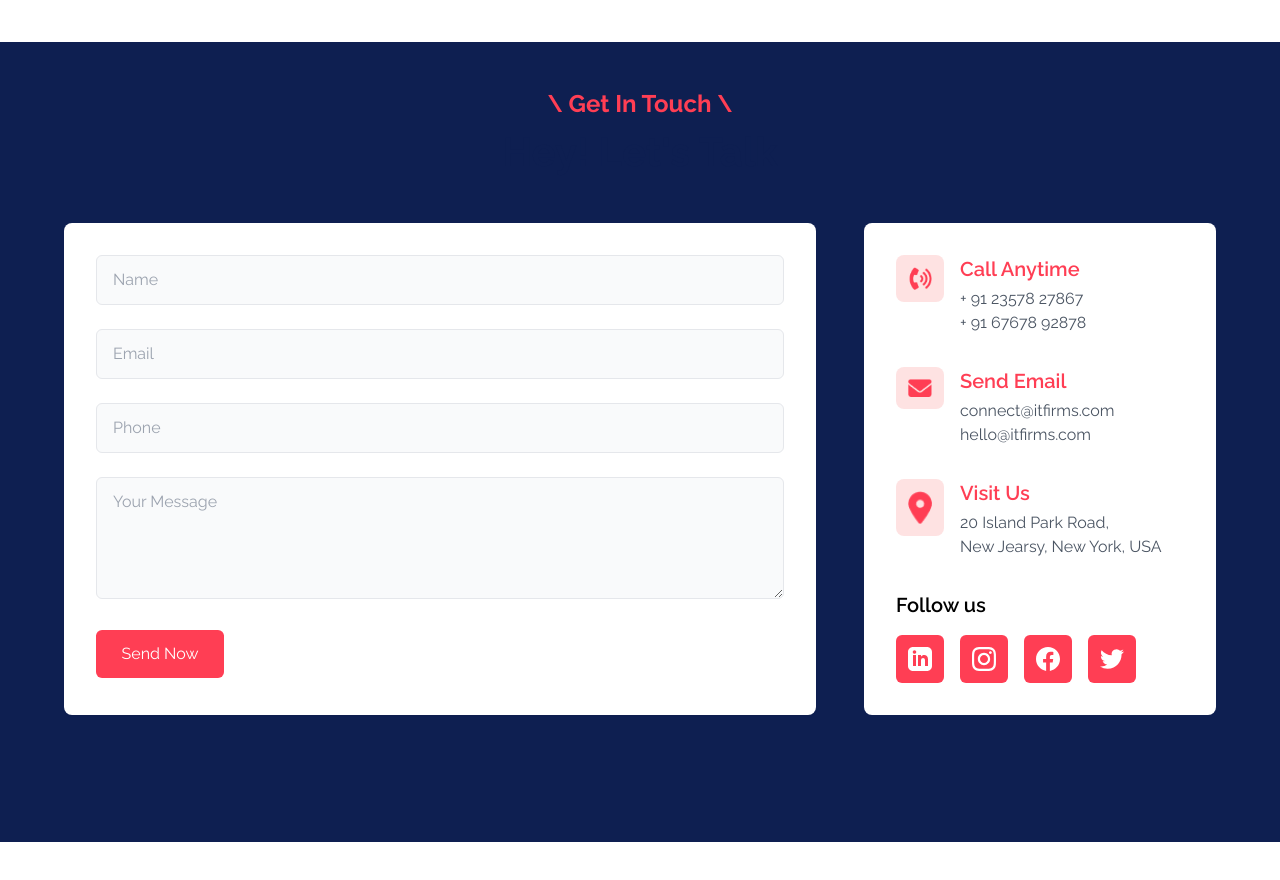
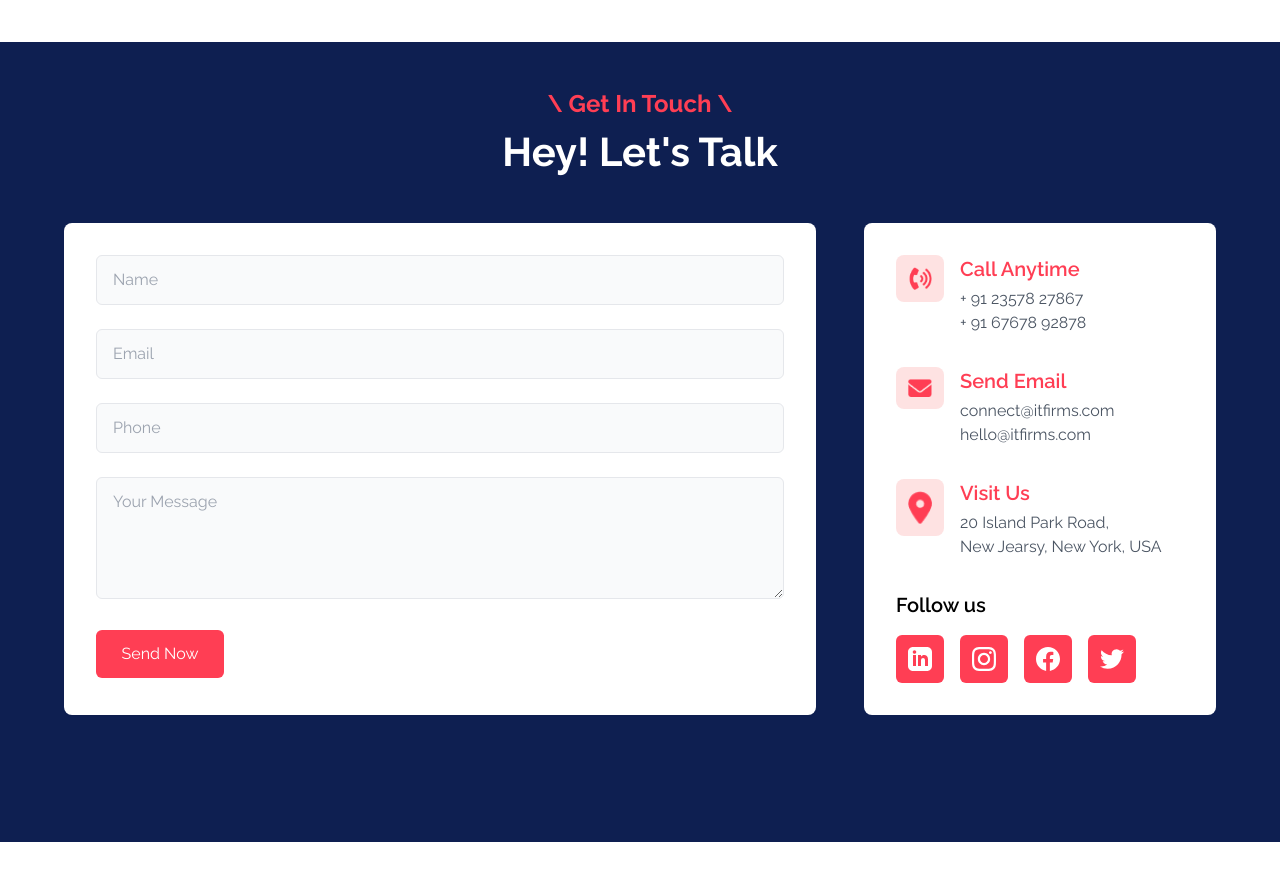
Before and after one commit to ignasiusadhitia/kelompok-1b, a React (Vite) app: page / in a window 1280 px wide. Shown: the part 4700-5580 px from the top of the page. Built offline with nearby package versions, Linux system fonts and the light colour scheme.

Commit message:
fix: GetInTouchSection title color

```diff
--- a/src/components/GetInTouchSection.jsx
+++ b/src/components/GetInTouchSection.jsx
@@ -3,8 +3,9 @@ import Typography from "./Typography";
 import emailIcon from "../assets/AssetContactPages/email-icon.png";
 import phoneIcon from "../assets/AssetContactPages/phone-icon.png";
 import locationIcon from "../assets/AssetContactPages/location-icon.png";
+import PropTypes from "prop-types";
 
-const GetInTouchSection = () => {
+const GetInTouchSection = ({ titleColor = "text-dark-blue-100" }) => {
   return (
     <div className="min-h-screen py-12 px-4 sm:px-6 lg:px-8">
       <div className="max-w-6xl mx-auto">
@@ -17,7 +18,7 @@ const GetInTouchSection = () => {
           </Typography>
           <Typography
             variant="h2"
-            className="text-center text-dark-blue-100 mb-10"
+            className={`text-center ${titleColor} mb-10`}
           >
             Hey! Let&apos;s Talk
           </Typography>
@@ -163,4 +164,8 @@ const GetInTouchSection = () => {
   );
 };
 
+GetInTouchSection.propTypes = {
+  titleColor: PropTypes.string,
+};
+
 export default GetInTouchSection;
```
